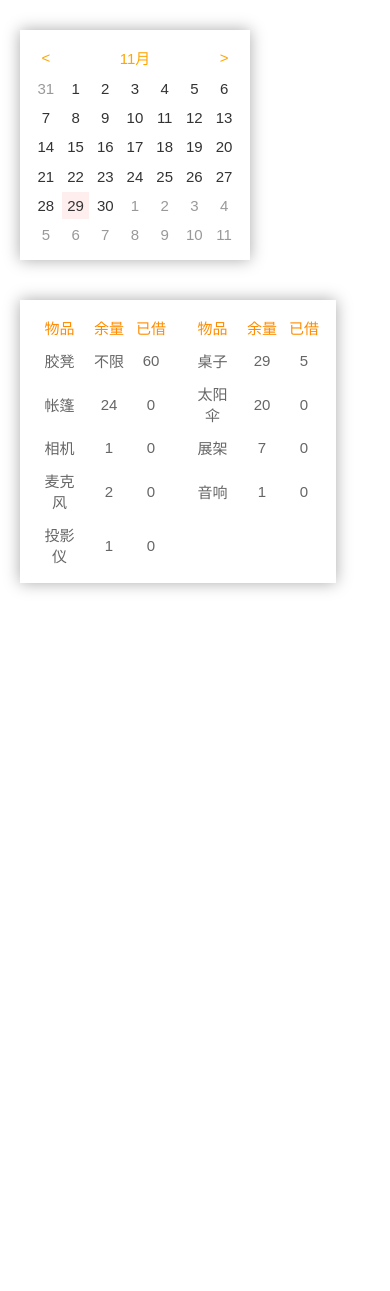
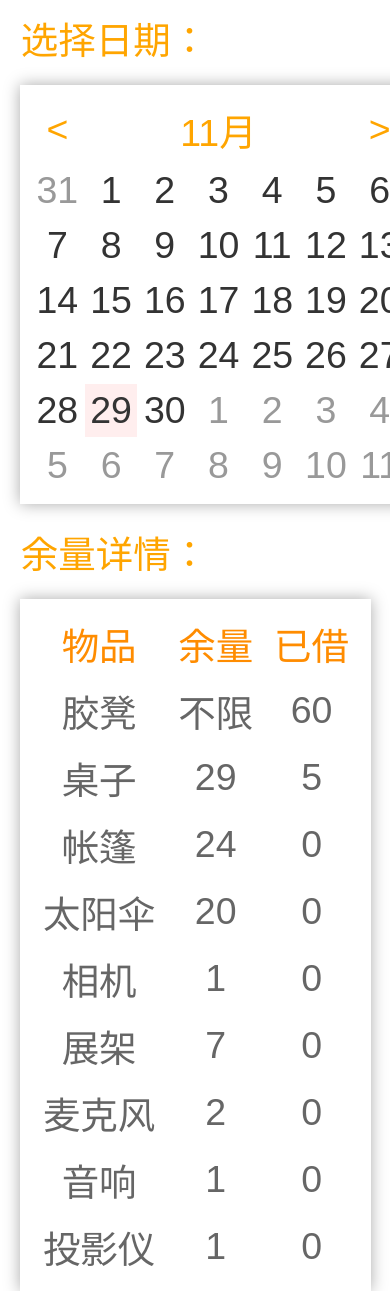
Before and after one commit to ahangchen/material, a Django app: page /2016/11/29/view_mobile/ in a window 390 px wide. Run offline with Django 3.2, Linux system fonts and the light colour scheme; data comes from the database, SQL or seed files in the repository.

Commit message:
view mobile css

```diff
--- /dev/null
+++ b/mng/static/css/view_mobile.css
@@ -0,0 +1,70 @@
+table {
+    margin: 20px 5% 20px 5%;
+    width: 90%;
+    background-color: white;
+    box-shadow: 0 0 15px #aaa;
+    float: left;
+
+    text-align: center;
+    padding: 10px;
+}
+
+table a {
+    font-size: 2.5rem;
+}
+
+td {
+    color: #666;
+    font-size: 2.5rem;
+    padding: 5px;
+}
+
+.click_label {
+    font-size: 2.5rem;
+}
+.main {
+    width: 760px;
+    margin: 10px auto;
+}
+
+.main-mobile {
+    width: 100%;
+    margin: 10px auto;
+}
+
+.table_title {
+    color: darkorange;
+}
+
+.applies {
+    clear:both;
+    width: 585px;
+}
+
+.apply_detail {
+    border-top: dotted orange 2px;
+    box-shadow: none;
+    font-size: 15px;
+    clear: both;
+    width: 100%;
+    margin:0;
+    padding:0;
+    border-collapse: collapse;
+}
+.apply_detail td {
+    color: #666;
+}
+
+.applicant {
+	width: 60px;
+}
+
+.divider{
+    color: orange;
+    text-align: center;
+}
+.td_divider {
+    border-bottom: solid lightslategrey 2px;
+    padding:0;
+    height: 1px;
+}
--- a/mng/templates/mng/view_mobile.html
+++ b/mng/templates/mng/view_mobile.html
@@ -4,14 +4,15 @@
     <meta charset="UTF-8">
     <title>物资一览</title>
     <link type="text/css" rel="stylesheet" href="../../../../static/css/base.css">
-    <link type="text/css" rel="stylesheet" href="../../../../static/css/view.css">
+    <link type="text/css" rel="stylesheet" href="../../../../static/css/view_mobile.css">
     <script src="../../../../static/js/view_mobile.js" type="text/javascript"></script>
 </head>
 <body>
 <div>
     <div class="main-mobile">
         <div id="cur_date" style="display: none;">{{ cur_year }}-{{ cur_month }}-{{ cur_day }}</div>
-        <table style="height: 230px; width: 230px" id="calendar">
+        <div class="click_label">&nbsp;&nbsp;选择日期：</div>
+        <table class="table-mobile" id="calendar">
             <tr>
                 <td><a class="click_label" href="../../../../{{ pre_year }}/{{ pre_month }}/1/view_mobile">&lt</a>
                 </td>
@@ -32,13 +33,9 @@
             {% endfor %}
 
         </table>
-
-        <table style="height: 230px; width: 316px;">
+        <div class="click_label">&nbsp;&nbsp;余量详情：</div>
+        <table>
             <tr>
-                <td class="table_title">物品</td>
-                <td class="table_title">余量</td>
-                <td class="table_title">已借</td>
-                <td></td>
                 <td class="table_title">物品</td>
                 <td class="table_title">余量</td>
                 <td class="table_title">已借</td>
@@ -47,7 +44,8 @@
                 <td>胶凳</td>
                 <td>{{ chair_left }}</td>
                 <td>{{ chair_sum }}</td>
-                <td></td>
+            </tr>
+            <tr>
                 <td>桌子</td>
                 <td>{{ desk_left }}</td>
                 <td>{{ desk_sum }}</td>
@@ -56,7 +54,8 @@
                 <td>帐篷</td>
                 <td>{{ tent_left }}</td>
                 <td>{{ tent_sum }}</td>
-                <td></td>
+            </tr>
+            <tr>
                 <td>太阳伞</td>
                 <td>{{ umbrella_left }}</td>
                 <td>{{ umbrella_sum }}</td>
@@ -65,7 +64,8 @@
                 <td>相机</td>
                 <td>{{ red_left }}</td>
                 <td>{{ red_sum }}</td>
-                <td></td>
+            </tr>
+            <tr>
                 <td>展架</td>
                 <td>{{ cloth_left }}</td>
                 <td>{{ cloth_sum }}</td>
@@ -74,7 +74,8 @@
                 <td>麦克风</td>
                 <td>{{ loud_left }}</td>
                 <td>{{ loud_sum }}</td>
-                <td></td>
+            </tr>
+            <tr>
                 <td>音响</td>
                 <td>{{ sound_left }}</td>
                 <td>{{ sound_sum }}</td>
```
